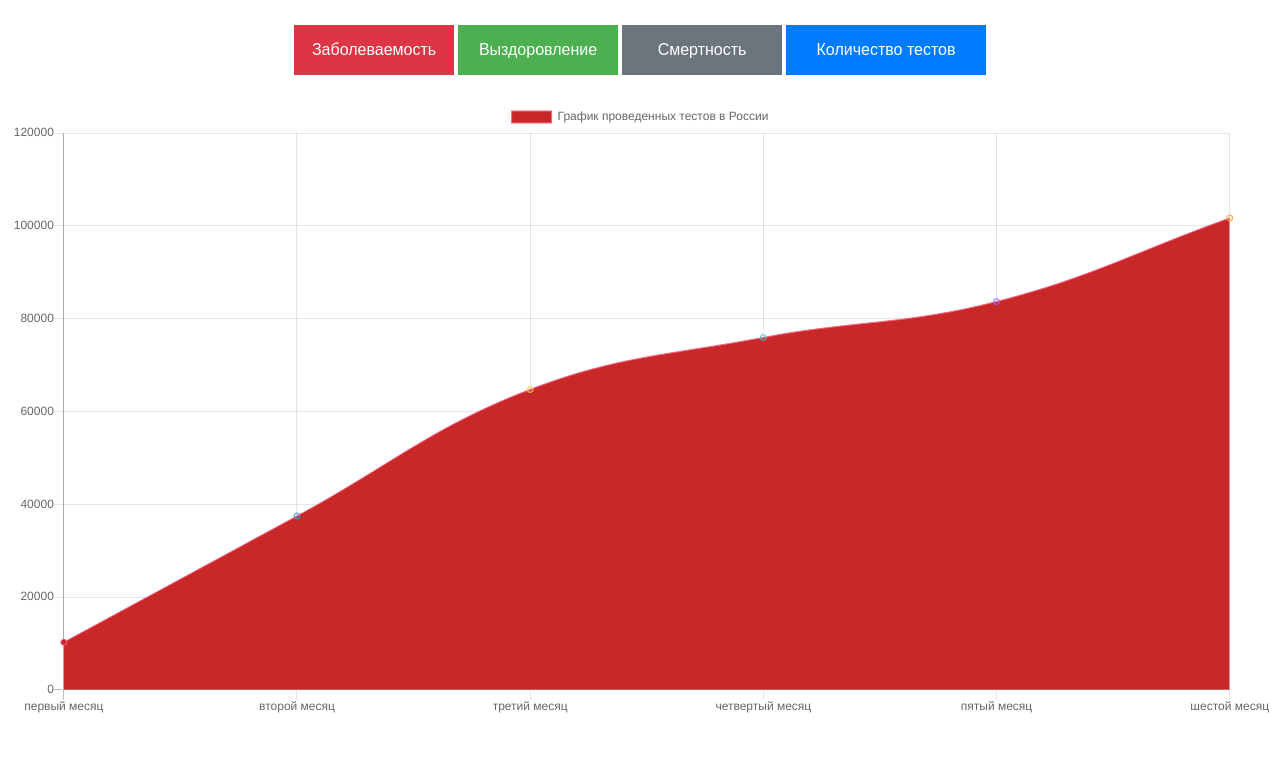
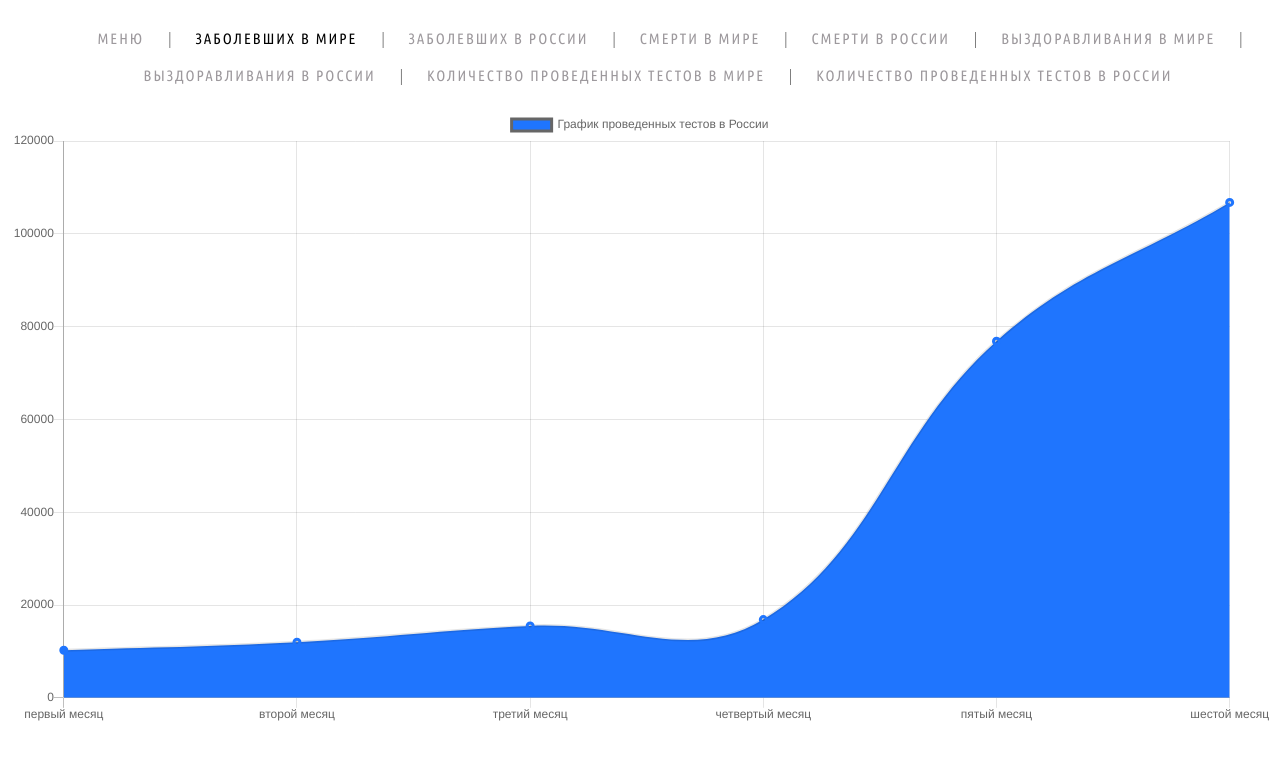
Before and after one commit to nail-rinatovich/chartjs, a plain HTML site: page test_RUS.html in a window 1280 px wide. Drawn offline with Linux system fonts and the light colour scheme.

Commit message:
Исправил тесты в Росии

```diff
--- a/test_RUS.html
+++ b/test_RUS.html
@@ -8,41 +8,19 @@
     var myChart = new Chart(ctx, {...});
 </script>
 <link rel="stylesheet" type="text/css" href="./Chart.min.css">
-<link rel="stylesheet" href="./style.css">
   </head>
   <body>
-    <div class="menu">
-
-
-    <div class="dropdown">
-      <button class="dropbtn" id ="butzab">Заболеваемость</button>
-      <div class="dropdown-content" id ="butzab">
-        <a href="./index2.html">В России</a>
-        <a href="./index%20(1).html">В мире</a>
-          </div>
-    </div>
-    <div class="dropdown">
-      <button class="dropbtn" id ="butzd">Выздоровление</button>
-      <div class="dropdown-content" id ="butzd">
-        <a href="./graphicRuSSia.html">В России</a>
-        <a href="./healths.html">В мире</a>
-          </div>
-    </div>
-    <div class="dropdown">
-      <button class="dropbtn" id="butsm">Смертность</button>
-      <div class="dropdown-content" id="butsm">
-        <a href="./Smertru.html">В России</a>
-        <a href="./smertmir.html">В мире</a>
-          </div>
-    </div>
-    <div class="dropdown">
-      <button class="dropbtn" id="buttest">Количество тестов</button>
-      <div class="dropdown-content" id="buttest">
-        <a href="./test_RUS.html">В России</a>
-        <a href="./test_World.html">В мире</a>
-          </div>
-    </div>
-    </div>
+    <ul class="menu-main">
+      <li><a href=".\menu.html" >Меню</a></li>
+      <li><a href=".\index.html" class="current">Заболевших в мире</a></li>
+      <li><a href=".\index2.html">Заболевших в России</a></li>
+      <li><a href=".\Smertmir.html">Смерти в мире</a></li>
+      <li><a href=".\Smertru.html">Смерти в России</a></li>
+      <li><a href=".\healths.html">Выздоравливания в мире</a></li>
+      <li><a href=".\graphicRuSSia.html">Выздоравливания в России</a></li>
+      <li><a href=".\test_World.html">Количество проведенных тестов в мире</a></li>
+      <li><a href=".\test_RUS.html">Количество проведенных тестов в России</a></li>
+    </ul>
     <canvas id="myChart" width="100" height="49"></canvas>
     <script>
       function getRandomInt(min, max) {
@@ -51,11 +29,11 @@
   return Math.floor(Math.random() * (max - min)) + min; //Максимум не включается, минимум включается
 }
 const a = 10265
-const b = 37468
-const c = 64748
-const d = 75936
-const e = 83662
-const f = 101683
+const b = 12000
+const c = 15508
+const d = 16859
+const e = 76855
+const f = 106765
     var ctx = document.getElementById('myChart');
     var myChart = new Chart(ctx, {
         type: 'line',
@@ -65,22 +43,18 @@ const f = 101683
                 label: 'График проведенных тестов в России',
                 data: [a, b, c, d, e, f],
                 backgroundColor: [
-                    'rgba(200, 40, 40, 1)',
-                    'rgba(54, 162, 235, 0.2)',
-                    'rgba(255, 206, 86, 0.2)',
-                    'rgba(75, 192, 192, 0.2)',
-                    'rgba(153, 102, 255, 0.2)',
-                    'rgba(255, 159, 64, 0.2)'
+                    'rgba(31, 117, 254)'
+
                 ],
                 borderColor: [
-                    'rgba(255, 99, 132, 1)',
-                    'rgba(54, 162, 235, 1)',
-                    'rgba(255, 206, 86, 1)',
-                    'rgba(75, 192, 192, 1)',
-                    'rgba(153, 102, 255, 1)',
-                    'rgba(255, 159, 64, 1)'
+                    'rgba(31, 117, 254)',
+                    'rgba(31, 117, 254)',
+                    'rgba(31, 117, 254)',
+                    'rgba(31, 117, 254)',
+                    'rgba(31, 117, 254)',
+                    'rgba(31, 117, 254)'
                 ],
-                borderWidth: 1
+                borderWidth: 3
             }]
         },
         options: {
```
